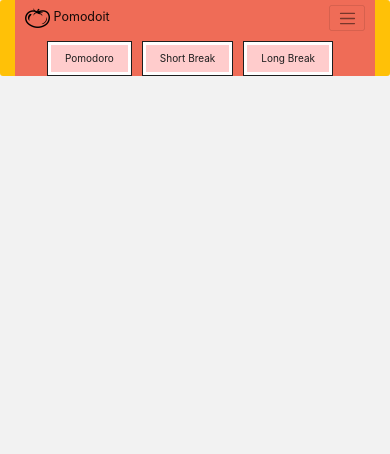
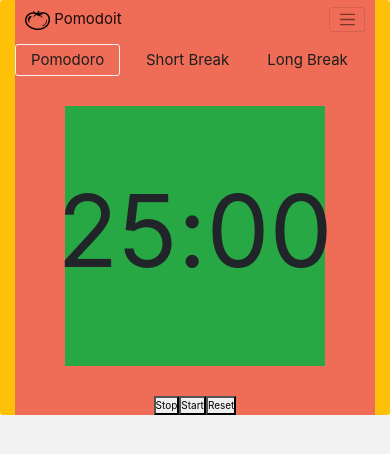
Before and after one commit to AmirJSC/pomodoro-web-app, a plain HTML site: page www/index.html in a window 390 px wide. Both pictures are taken after a click on the button "Pomodoro". Drawn offline with nearby package versions, Linux system fonts and the light colour scheme.

Commit message:
Revised front-end

```diff
--- a/www/css/style.css
+++ b/www/css/style.css
@@ -28,121 +28,154 @@ body {
 /* ------------------------------------------------------------------------ */
 
 /* Start of [Pomodoro, Short Break, Long Break] tabs */
-.time-tab {
-	padding: .9rem 1.7rem;
+.timer-mode {
 	color: #1e1e1e;
 	transition: all 0.3s ease-in-out;
-	background: hsl(0, 100%, 90%);
-	border: solid 1px #1e1e1e;
-	box-shadow: inset 0 0 0 3px #ffffff;
+	background: #ef6c57;
+	border: none;
 	margin-right: 1em;
 }
 
-.time-tab:hover {
-	text-decoration: underline;
-	background: hsl(0, 100%, 94%);
-	box-shadow: inset 0 0 0 4px #ffffff;
+.active, .timer-mode:active {
+	/*background: hsl(0, 100%, 84%);*/
+	background: #ef6c57;
+	border: solid 1px #f2f2f2;
+	border-radius: 3px;
 }
 
-.time-tab:active {
-	background: hsl(0, 100%, 84%);
-}
-
-.time-tab:visited {
+.timer-mode:visited {
 	background: hsl(0, 100%, 94%);
 }
 
-/* End of [Pomodoro, Short Break, Long Break] tabs */
+/* End of [Pomodoro, Short Break, Long Break] tabs
 
 /* ------------------------------------------------------------------------ */
 
 /* Start of Media Queries */
-@media only screen and (min-width: 2000px) {
-	/* for sumo sized (mac) screens */
+@media only screen and (max-width: 2000px) {
+	/* Laptop screen */
 	#pomodoit, .nav-item {
 		font-size: 1.65rem;
 	}
-	.time-tab, .time-tab a:before, .time-tab a:after {
-		height: 5.5rem;
-		width: 18rem;
-		font-size: 1.7rem;
+	.timer-mode {
+		height: 4rem;
+		width: 15rem;
+		font-size: 1.65rem;
+	}
+	#timerCountdown {
+		height: 26rem;
+		width: 26rem;
+	}
+	#minutes, #colon, #seconds{
+		font-size: 10rem;
 	}
 }
-@media only screen and (min-width: 1440px) {
-	/* styles for browsers larger than 1440px; */
+@media only screen and (max-width: 1440px) {
+	/* Ipad Pro */
 	#pomodoit, .nav-item {
 		font-size: 1.60rem;
 	}
-	.time-tab, .time-tab a:before, .time-tab a:after {
-		height: 5.5rem;
-		width: 18rem;
+	.timer-mode {
+		height: 4rem;
+		width: 15rem;
 		font-size: 1.65rem;
 	}
+	#timerCountdown {
+		height: 26rem;
+		width: 26rem;
+	}
+	#minutes, #colon, #seconds{
+		font-size: 10rem;
+	}
 }
-@media only screen and (min-width: 960px) {
-	/* styles for browsers larger than 960px; */
+@media only screen and (max-width: 960px) {
 	#pomodoit, .nav-item {
 		font-size: 1.55rem;
 	}
-	.time-tab, .time-tab a:before, .time-tab a:after {
-		height: 4.5rem;
-		width: 14.727rem;
+	.timer-mode {
+		height: 3.733rem;
+		width: 14.00rem;
 		font-size: 1.6rem;
 	}
+	#timerCountdown {
+		height: 26rem;
+		width: 26rem;
+	}
+	#minutes, #colon, #seconds{
+		font-size: 10rem;
+	}
 }
-@media only screen and (min-width: 768px) {
+@media only screen and (max-width: 768px) {
 	/* default iPad screens */
 	#pomodoit, .nav-item {
 		font-size: 1.5rem;
 	}
-	.time-tab, .time-tab a:before, .time-tab a:after {
-		height: 4.2rem;
+	.timer-mode {
+		height: 3.2rem;
 		width: 12rem;
 		font-size: 1.5rem;
 	}
-}
-@media only screen and (min-width: 481px) {
-	/* For surface duo */
-	#pomodoit, .nav-item {
-		font-size: 1.5rem;
+	#timerCountdown {
+		height: 26rem;
+		width: 26rem;
 	}
-	.time-tab, .time-tab a:before, .time-tab a:after {
-		height: 4.55rem;
-		width: 13rem;
-		font-size: 1.5rem;
+	#minutes, #colon, #seconds{
+		font-size: 10rem;
 	}
 }
 @media only screen and (max-device-width: 480px) {
-	/* styles for mobile browsers smaller than 480px; (iPhone) */
+	/* For Pixel 2 & XL*/
 	#pomodoit, .nav-item {
 		font-size: 1.4rem;
 	}
-	.time-tab, .time-tab a:before, .time-tab a:after {
-		height: 3.5rem;
+	.timer-mode {
+		height: 2.667rem;
 		width: 10rem;
-		font-size: 1.06rem;
+		font-size: 1.2rem;
+	}
+	#timerCountdown {
+		height: 25rem;
+		width: 25rem;
+	}
+	#minutes, #colon, #seconds{
+		font-size: 8rem;
 	}
 }
 
 @media only screen and (max-device-width: 400px) {
-	/* styles for mobile browsers smaller than 480px; (iPhone) */
+	/* styles for mobile browsers smaller than 480px; iphone5, Galaxy S5, Moto G4, Iphone10 */
 	.nav-item {
 		font-size: 1rem;
 	}
-	.time-tab, .time-tab a:before, .time-tab a:after {
-		height: 3.15rem;
+	.timer-mode {
+		height: 2.4rem;
 		width: 9rem;
-		font-size: 1.06rem;
+		font-size: 1.2rem;
+	}
+	#timerCountdown {
+		height: 25rem;
+		width: 25rem;
+	}
+	#minutes, #colon, #seconds{
+		font-size: 8rem;
 	}
 }
 @media only screen and (max-device-width: 350px) {
+	/* For Galaxy Fold, iphone 5 & SE */
 	#pomodoit, .nav-item {
 		font-size: 1rem;
 	}
-	.time-tab, .time-tab a:before, .time-tab a:after {
-		height: 2.73rem;
-		width: 7.8rem;
-		font-size: .8rem;
+	.timer-mode {
+		height: 2.0rem;
+		width: 7.5rem;
+		font-size: 1rem;
+	}
+	#timerCountdown {
+		height: 25rem;
+		width: 25rem;
+	}
+	#minutes, #colon, #seconds{
+		font-size: 8rem;
 	}
 }
 /* End of Media Queries */
--- a/www/index.html
+++ b/www/index.html
@@ -12,7 +12,6 @@
 		<!-- Title Icon -->
 		<link rel = "icon" href="./assets/img/tomato-icon5.png"
         type = "image/x-icon">
-        <script src="./js/index.js"></script>
 	</head>
 	<body>
 		<div class="container-lg bg-warning rounded-lg">
@@ -37,11 +36,26 @@
 			<!-- End of Loading Bar -->
 			<!-- Start of [Pomodoro, Short Break, Long Break] tabs -->
 			<div class="d-flex flex-row justify-content-center my-2 mx-auto">
-				<button class="time-tab">Pomodoro</button>
-				<button class="time-tab">Short Break</button>
-				<button class="time-tab">Long Break</button>
+				<button class="timer-mode active" id="pomodoro-mode">Pomodoro</button>
+				<button class="timer-mode" id="shortBreak-mode">Short Break</button>
+				<button class="timer-mode" id="longBreak-mode">Long Break</button>
 			</div>
 			<!-- End of [Pomodoro, Short Break, Long Break] tabs -->
+			<!-- Start of Countdown -->
+			<div class="d-flex flex-row align-items-center justify-content-center my-5 mx-auto bg-success" id="timerCountdown">
+				<p id="minutes">25</p>
+				<p id="colon">:</p>
+				<p id="seconds">00</p>
+			</div>
+
+			<!-- End of Countdown -->
+			<!-- Start of Buttons for pause, start, reset -->
+				<div class="d-flex flex-row justify-content-center my-2 mx-auto">
+				<button class="" id="stopBtn">Stop</button>
+				<button class="" id="startBtn">Start</button>
+				<button class="" id="resetBtn">Reset</button>
+			</div>
+			<!-- End of Buttons for pause, start, reset -->
 			</main>
 		</div>
 		<!-- JS Dependencies -->
@@ -49,5 +63,7 @@
 		<script src="https://cdn.jsdelivr.net/npm/bootstrap@4.6.1/dist/js/bootstrap.bundle.min.js" integrity="sha384-fQybjgWLrvvRgtW6bFlB7jaZrFsaBXjsOMm/tB9LTS58ONXgqbR9W8oWht/amnpF" crossorigin="anonymous"></script>
 		<!-- Font Awesome -->
 		<script src="https://kit.fontawesome.com/7a46a783b9.js" crossorigin="anonymous"></script>
+		<!-- Running index.js -->
+		<script src="./js/index.js"></script>
 	</body>
 </html>
--- a/www/js/index.js
+++ b/www/js/index.js
@@ -0,0 +1,28 @@
+// Adds the onclick events to the time-tabs.
+function addEvents() {
+	var tabs = document.getElementsByClassName("timer-mode");
+	for (var i=0; i < tabs.length; i++) {
+		tabs[i].addEventListener("click", setActiveTab);
+	};
+
+	function setActiveTab() {
+		var current = document.getElementsByClassName("active");
+		current[0].className = current[0].className.replace(" active", "");
+		this.className += " active";
+	}
+}
+
+window.addEventListener('load', addEvents);
+
+var pomodoro = {
+
+}
+
+// For the Timer countdown
+// Make an object with methods inside.
+// Sets up the minutes and seconds for each timer mode.
+// A method that initializes the timer at 25 minutes upon loading of the page.
+// A method that resets the timer
+// A method that starts the timer
+// A method that stops the timer
+// A method that changes the timer whenever you change tabs.
```
